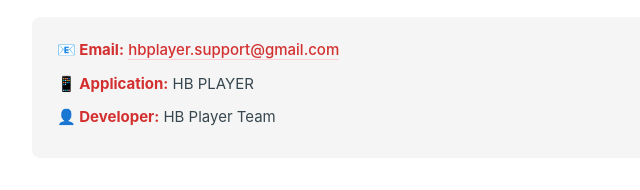
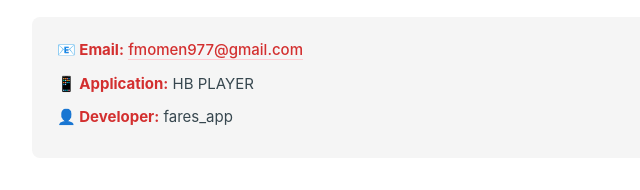
Before and after one commit to hassannben/hb-player-privacy, a plain HTML site: page index.html in a window 1280 px wide. Shown: the part 3343-3533 px from the top of the page, 223-863 px from the left. Drawn offline with Linux system fonts and the light colour scheme.

Commit message:
Update contact email and developer information

```diff
--- a/index.html
+++ b/index.html
@@ -375,10 +375,10 @@
 
         <div class="contact-info">
             <p><strong>📧 Email:</strong>
-                <a href="mailto:hbplayer.support@gmail.com">hbplayer.support@gmail.com</a>
+                <a href="mailto:fmomen977@gmail.com">fmomen977@gmail.com</a>
             </p>
             <p><strong>📱 Application:</strong> HB PLAYER</p>
-            <p><strong>👤 Developer:</strong> HB Player Team</p>
+            <p><strong>👤 Developer:</strong> fares_app</p>
         </div>
 
         <h2>12. Consent</h2>
```
